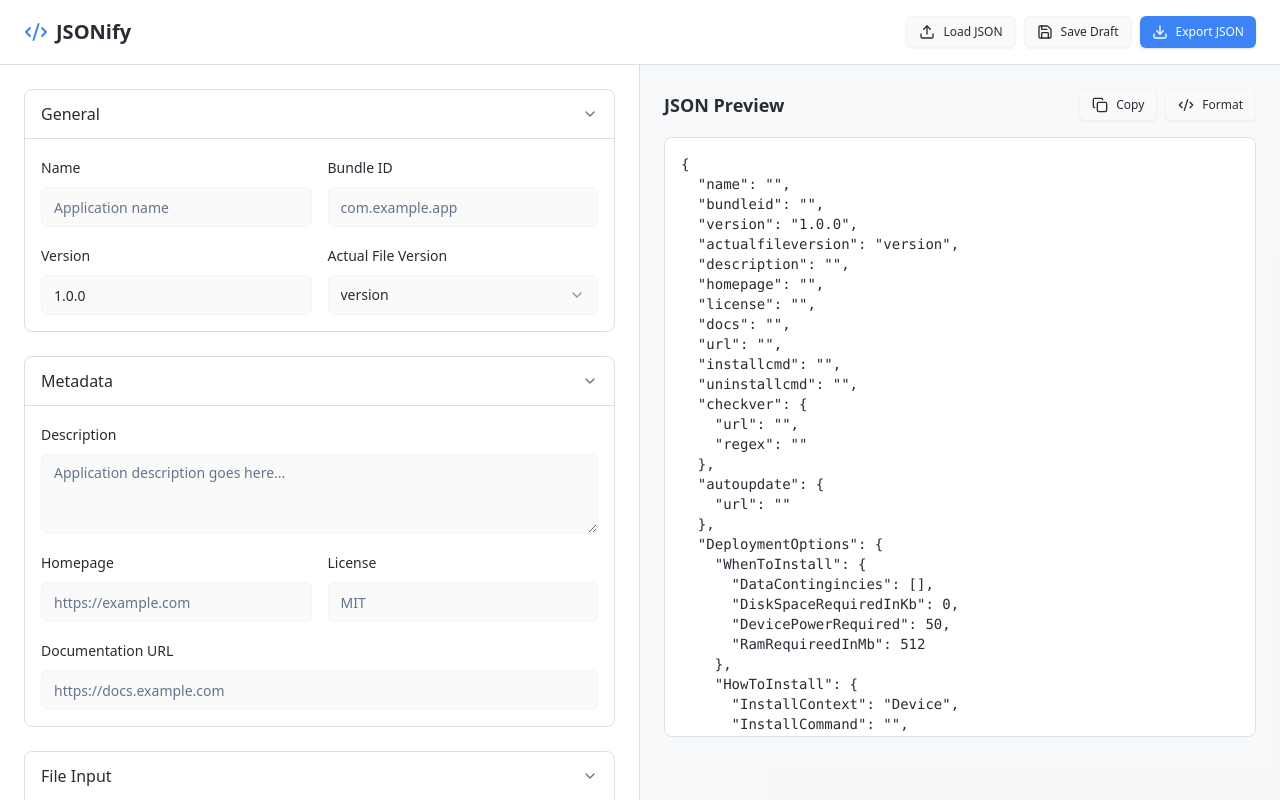
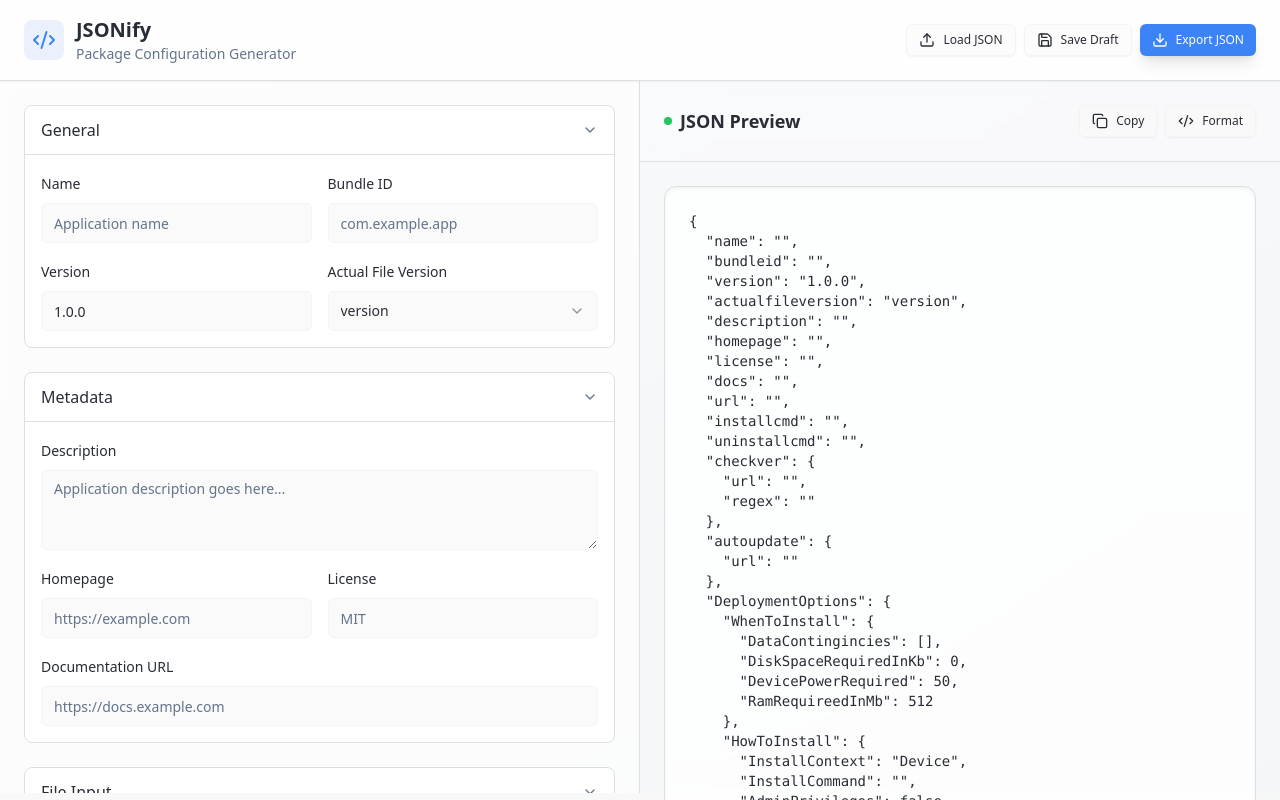
Before and after one commit to amanpunjwani/schema-driven-json, a React (Vite) app: page / in a window 1280 px wide. Shown: the top 800 px of the page. Built offline with nearby package versions, Linux system fonts and the light colour scheme.

Commit message:
Refactor layout and styling

```diff
--- a/src/components/JSONEditor.tsx
+++ b/src/components/JSONEditor.tsx
@@ -178,24 +178,29 @@ export function JSONEditor() {
   };
 
   return (
-    <div className="min-h-screen bg-background">
+    <div className="min-h-screen bg-gradient-to-br from-background to-secondary/20">
       {/* Header */}
-      <div className="border-b bg-card px-6 py-4">
+      <div className="border-b bg-card/80 backdrop-blur-sm shadow-sm px-6 py-4 sticky top-0 z-10">
         <div className="flex items-center justify-between">
-          <div className="flex items-center gap-2">
+          <div className="flex items-center gap-3">
+            <div className="p-2 bg-primary/10 rounded-lg">
               <Code2 className="h-6 w-6 text-primary" />
-            <h1 className="text-xl font-semibold">JSONify</h1>
+            </div>
+            <div>
+              <h1 className="text-xl font-semibold text-foreground">JSONify</h1>
+              <p className="text-sm text-muted-foreground">Package Configuration Generator</p>
+            </div>
           </div>
           <div className="flex items-center gap-2">
-            <Button variant="outline" size="sm" onClick={handleLoadJSON}>
+            <Button variant="outline" size="sm" onClick={handleLoadJSON} className="bg-background/50">
               <Upload className="h-4 w-4 mr-2" />
               Load JSON
             </Button>
-            <Button variant="outline" size="sm" onClick={handleSaveDraft}>
+            <Button variant="outline" size="sm" onClick={handleSaveDraft} className="bg-background/50">
               <Save className="h-4 w-4 mr-2" />
               Save Draft
             </Button>
-            <Button size="sm" onClick={handleExportJSON}>
+            <Button size="sm" onClick={handleExportJSON} className="shadow-lg">
               <Download className="h-4 w-4 mr-2" />
               Export JSON
             </Button>
@@ -203,10 +208,11 @@ export function JSONEditor() {
         </div>
       </div>
 
-      <div className="flex">
+      <div className="flex h-[calc(100vh-88px)]">
         {/* Form Panel */}
-        <div className="w-1/2 border-r bg-card">
-          <div className="p-6 space-y-6 max-h-screen overflow-y-auto">
+        <div className="w-1/2 border-r bg-card/50 backdrop-blur-sm">
+          <div className="h-full overflow-y-auto">
+            <div className="p-6 space-y-6">
               <GeneralSection form={form} />
               <MetadataSection form={form} />
               <FileInputSection form={form} />
@@ -214,29 +220,37 @@ export function JSONEditor() {
               <FilesOptionsSection form={form} />
             </div>
           </div>
+        </div>
 
         {/* JSON Preview Panel */}
-        <div className="w-1/2 bg-muted/30">
-          <div className="p-6">
-            <div className="flex items-center justify-between mb-4">
-              <h2 className="text-lg font-semibold">JSON Preview</h2>
+        <div className="w-1/2 bg-gradient-to-b from-muted/30 to-muted/50">
+          <div className="h-full flex flex-col">
+            <div className="p-6 border-b bg-card/30 backdrop-blur-sm">
+              <div className="flex items-center justify-between">
+                <div className="flex items-center gap-2">
+                  <div className="w-2 h-2 bg-green-500 rounded-full"></div>
+                  <h2 className="text-lg font-semibold text-foreground">JSON Preview</h2>
+                </div>
                 <div className="flex gap-2">
-                <Button variant="outline" size="sm" onClick={handleCopyJSON}>
+                  <Button variant="outline" size="sm" onClick={handleCopyJSON} className="bg-background/50">
                     <Copy className="h-4 w-4 mr-2" />
                     Copy
                   </Button>
-                <Button variant="outline" size="sm" onClick={handleFormat}>
+                  <Button variant="outline" size="sm" onClick={handleFormat} className="bg-background/50">
                     <Code2 className="h-4 w-4 mr-2" />
                     Format
                   </Button>
                 </div>
               </div>
-            <pre className="bg-card p-4 rounded-lg text-sm font-mono overflow-auto max-h-[calc(100vh-200px)] border">
+            </div>
+            <div className="flex-1 p-6">
+              <pre className="bg-card/80 backdrop-blur-sm p-6 rounded-xl text-sm font-mono overflow-auto h-full border shadow-inner">
                 {jsonPreview}
               </pre>
             </div>
           </div>
         </div>
       </div>
+    </div>
   );
 }
```
Lines whose indentation alone changed are shown as unchanged.
